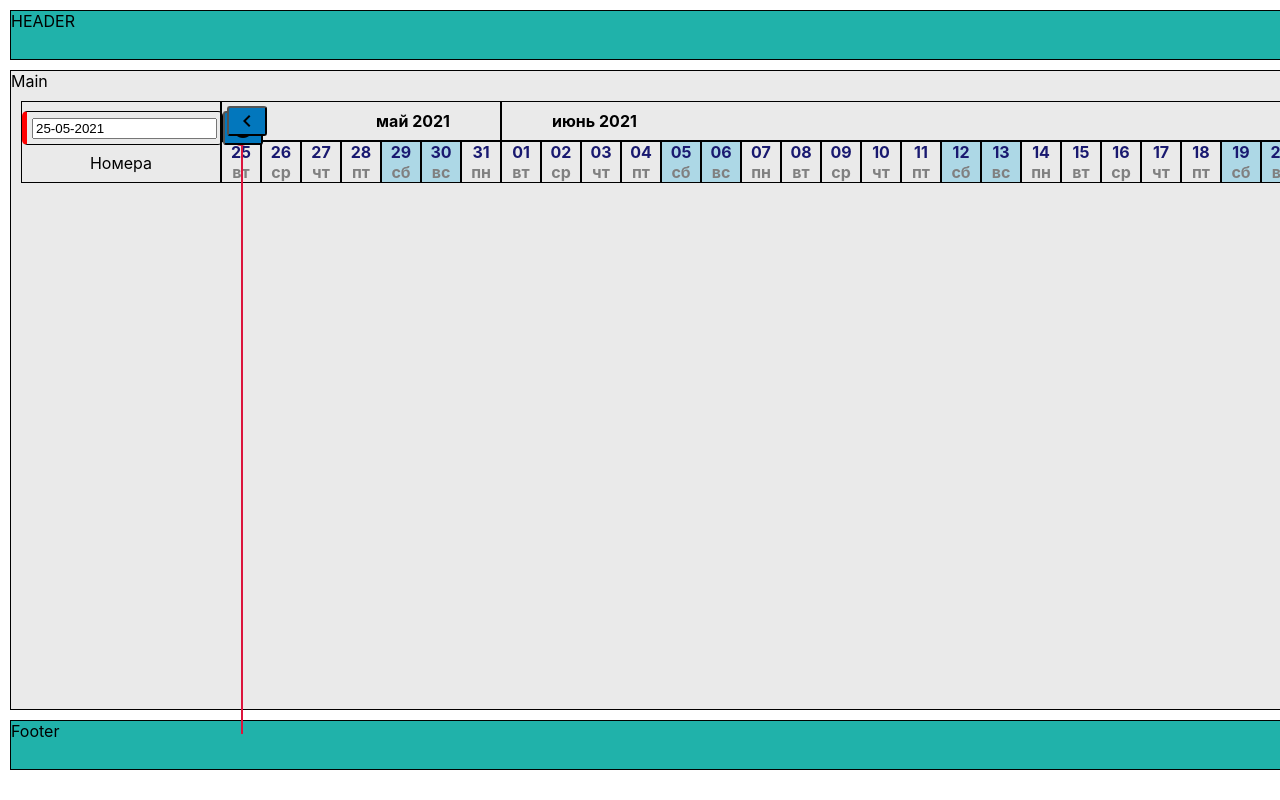
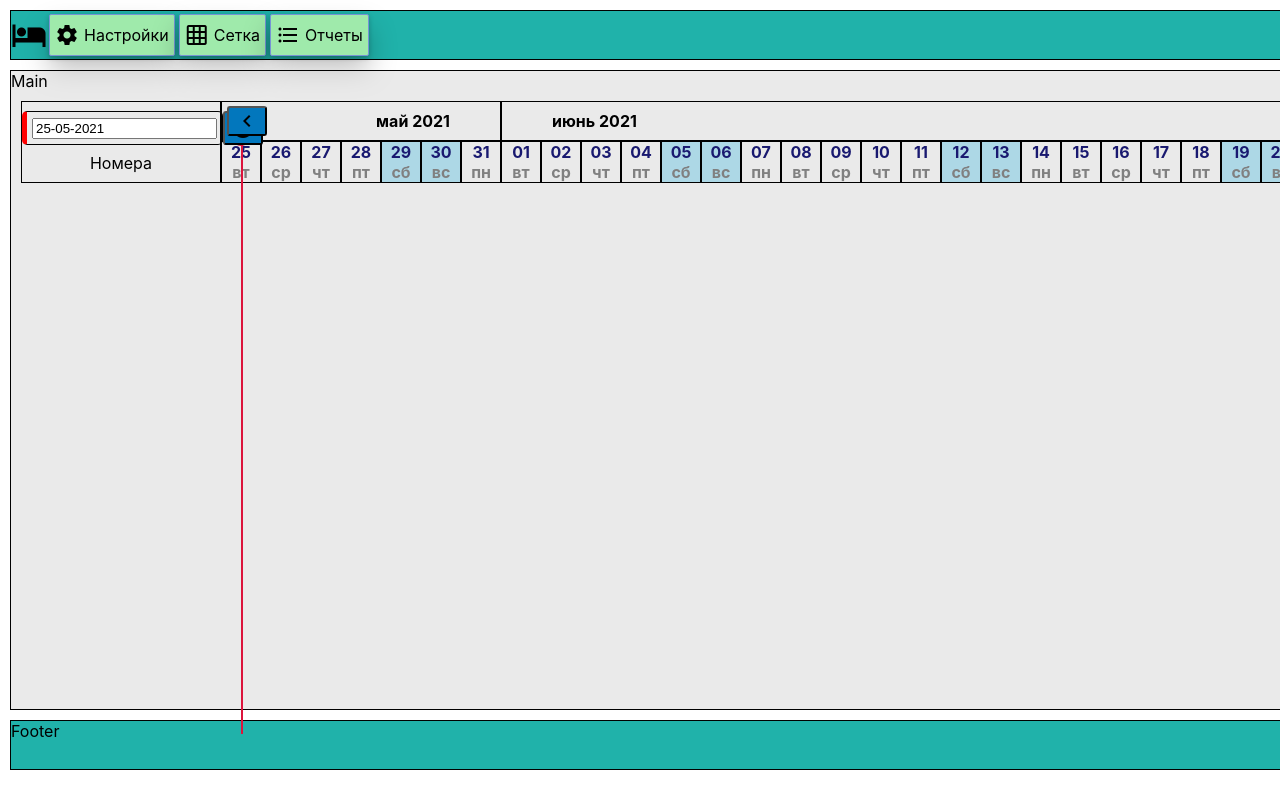
Before and after one commit to Alex-Kharin/hotelms_clone, a React (Create React App) app: page / in a window 1280 px wide. Shown: the top 800 px of the page. Built offline with nearby package versions, Linux system fonts and the light colour scheme.

Commit message:
Create menu items.

```diff
--- a/package.json
+++ b/package.json
@@ -10,6 +10,7 @@
     "react": "^17.0.2",
     "react-day-picker": "^7.4.10",
     "react-dom": "^17.0.2",
+    "react-modal": "^3.14.2",
     "react-redux": "^7.2.4",
     "react-router-dom": "^5.2.0",
     "react-scripts": "4.0.3",
--- a/public/index.html
+++ b/public/index.html
@@ -11,8 +11,7 @@
     />
     <link rel="apple-touch-icon" href="%PUBLIC_URL%/logo192.png" />
 <!--    <link rel="manifest" href="%PUBLIC_URL%/manifest.json" />-->
-    <link href="https://fonts.googleapis.com/icon?family=Material+Icons"
-          rel="stylesheet">
+    <link href="https://fonts.googleapis.com/icon?family=Material+Icons" rel="stylesheet" />
     <title>Hotel MS</title>
   </head>
 
--- a/src/components/Header/Header.jsx
+++ b/src/components/Header/Header.jsx
@@ -1,11 +1,24 @@
-import React from "react";
+import React from 'react'
 import style from './Header.module.css'
+import {MenuItem} from './MenuItem'
 
 
 export function Header(props) {
     return (
-      <header className={style.header}>
-        <div>HEADER</div>
-      </header>
-    );
+        <header className={style.header}>
+
+            <div className={style.leftSideMenu}>
+                <span className={['material-icons', style.md36].join(' ')}>hotel</span>
+
+                <MenuItem iconName={'settings'} onClick={()=>alert('pizda')}>Настройки</MenuItem>
+                <MenuItem iconName={'grid_on'}>Сетка</MenuItem>
+                <MenuItem iconName={'format_list_bulleted'}>Отчеты</MenuItem>
+            </div>
+
+            <div className={style.rightSideMenu}>
+                <MenuItem iconName={'account_box'}></MenuItem>
+            </div>
+
+        </header>
+    )
 }
--- a/src/components/Header/Header.module.css
+++ b/src/components/Header/Header.module.css
@@ -1,4 +1,22 @@
 .header{
     border: 1px solid black;
     background: lightseagreen;
+    display: flex;
+    align-items: center;
+    justify-content: space-between;
 }
+
+.md24 { font-size: 24px; }
+.md36 { font-size: 36px; }
+.md48 { font-size: 48px; }
+
+.leftSideMenu {
+    /*border: 1px blueviolet dotted;*/
+    display: flex;
+    align-items: center;
+    justify-content: flex-start;
+}
+
+.rightSideMenu {
+    /*border: 1px blueviolet dotted;*/
+}
--- /dev/null
+++ b/src/components/Header/MenuItem.jsx
@@ -0,0 +1,13 @@
+import React from 'react'
+import style from './MenuItem.module.css'
+
+
+
+export function MenuItem(props) {
+    return (
+        <div className={style.menuItemWrapper + ' ' + style.my2} onClick={props.onClick}>
+            <span className={'material-icons' + ' ' + style.my5}>{props.iconName}</span>
+            {props.children && <span className={style.mr5}>{props.children}</span>}
+        </div>
+    )
+}
--- /dev/null
+++ b/src/components/Header/MenuItem.module.css
@@ -0,0 +1,30 @@
+.menuItemWrapper {
+    display: flex;
+    align-items: center;
+    justify-content: flex-start;
+    border: 1px solid #7693d5;
+    padding: 8px 0;
+    background-color: #9feaab;
+    box-shadow: 0 14px 28px rgba(0,0,0,0.25), 0 2px 5px rgba(0,0,0,0.22);
+    border-radius: 2px;
+}
+
+.menuItemWrapper:hover {
+    background-color: #87ee9d;
+    cursor: pointer;
+}
+.menuItemWrapper:active {
+    box-shadow: inset 2px 2px 5px rgba(154, 147, 140, 0.5), 1px 1px 5px rgba(255, 255, 255, 1);
+}
+
+.my5 {
+    margin: 0 5px;
+}
+
+.my2 {
+    margin: 0 2px;
+}
+
+.mr5 {
+    margin-right: 5px;
+}
```
Also changed, not shown: 1 other file (tests, documents, lock files or other folders).
